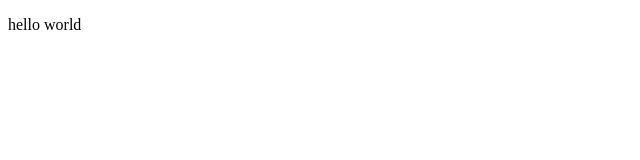
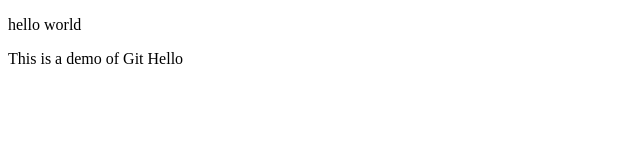
Before and after one commit to Kevi28JM/Demo__git_-, a plain HTML site: page index.html in a window 1280 px wide. Shown: the whole page, without its empty margins (0-640 px from the left). Drawn offline with Linux system fonts and the light colour scheme.

Commit message:
did a minor change

```diff
--- a/index.html
+++ b/index.html
@@ -7,5 +7,7 @@
 </head>
 <body>
 <p>hello world</p>
+<p1>This is a demo of Git</p1>
+<p2>Hello</p2>
 </body>
 </html>
```
